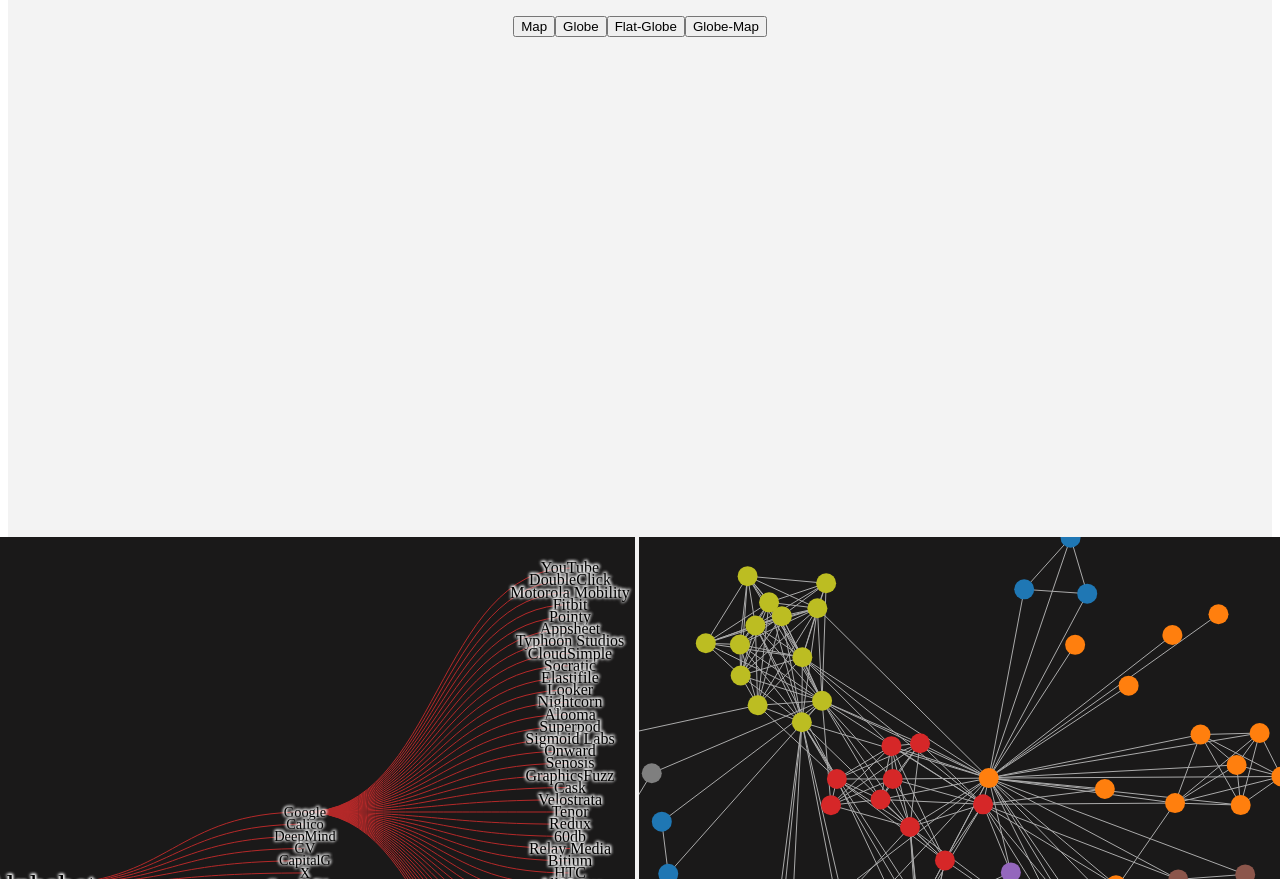
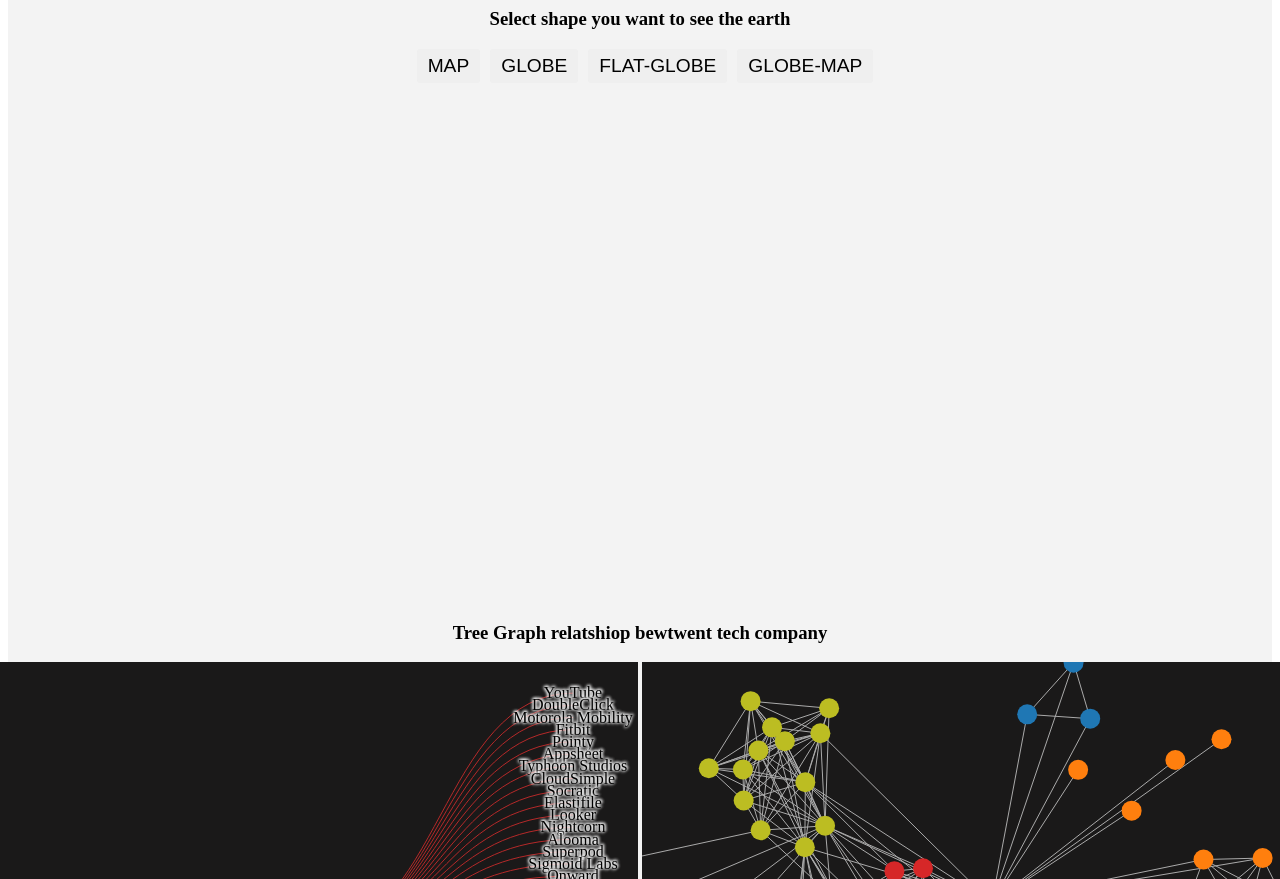
Before and after one commit to shmily40686/d3-tech-companies, a website: page index.html in a window 1280 px wide. Shown: the part 633-1512 px from the top of the page. Drawn offline with nearby package versions, Linux system fonts and the light colour scheme; no server answers; animation ran at ten frames a second.

Commit message:
button css

```diff
--- a/index.html
+++ b/index.html
@@ -23,6 +23,7 @@
                     </div>
                     <svg id="size" width="660" height="400"></svg>
                 </div>
+
                 <div class="first-box">
                     <div class="first-box-header">
                         <h3>Select Tech Company to See their stock volume</h3>
@@ -42,6 +43,7 @@
                     <svg id="price" width="660" height="400"></svg>
                 </div>
             </div>
+
             <div class="second-box">
                 <h3>Select shape you want to see the earth</h3>
                 <div class="button-bar">
@@ -54,9 +56,12 @@
             </div>
             <div>
 
-            </div class="first-box">
-                <svg id="tree" width="660" height="550"></svg>
-                <svg id="collapsible" width="660" height="550"></svg>
+            <div class="first-box">
+                <h3>Tree Graph relatshiop bewtwent tech company</h3>
+                <div class="third-box">
+                    <svg id="tree" width="660" height="550"></svg>
+                    <svg id="collapsible" width="660" height="550"></svg>
+                </div>
             </div>
     </div>
     <div id="footer">
--- a/stylesheets.css
+++ b/stylesheets.css
@@ -83,6 +83,7 @@
 .button-bar {
     display: flex;
     justify-content: center;
+    margin-bottom: 20px;
 }
 
 .first-box {
@@ -140,3 +141,31 @@
    background-color: rgb(26, 25, 25);
    color: white;
 }
+
+
+.change-button {
+  display: inline-block;
+  margin-bottom: 0;
+  text-align: center;
+  text-transform: uppercase;
+  vertical-align: middle;
+  cursor: pointer;
+  background-image: none;
+  whitespace: nowrap;
+  padding: 5px 10px;
+  font-size: 1.2rem;
+  border-radius: 3px;
+  border: 1px solid transparent;
+  text-decoration: none;
+  user-select: none;
+  outline: none;
+  margin-left:10px;
+}
+
+.change-button:hover {
+   background-color: #d9d9d9;
+}
+
+.change-button:active {
+    background-color: #999999;
+}
```
